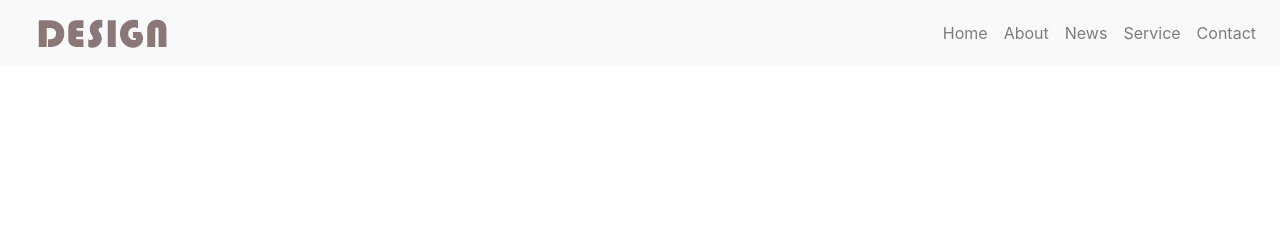
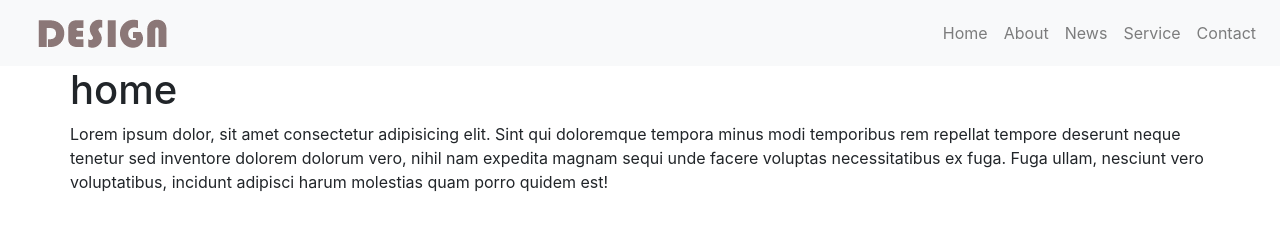
Before and after one commit to Taddycat00/0803test, a plain HTML site: page index.html in a window 1280 px wide. Drawn offline with nearby package versions, Linux system fonts and the light colour scheme.

Commit message:
edit1-0803

```diff
--- a/index.html
+++ b/index.html
@@ -19,6 +19,7 @@
 <body>
 
     <!-- ↓ 網頁結構撰寫區 -->
+     <!-- 選單區 -->
     <nav class="navbar navbar-expand-lg navbar-light bg-light">
         <a class="navbar-brand" href="#"></a>
         <img src="/images/logo.png" alt="logo">
@@ -49,9 +50,23 @@
                 </li>
 
             </ul>
-
         </div>
     </nav>
+     <!-- 選單區 -->
+      <!-- 區塊名稱 -->
+    <sec id="Home">
+        <!-- 區塊內容 -->
+        <div class="container">
+            <div class="row">
+                <div class="txt-bg">
+                    <h1>home</h1>
+                    <p>Lorem ipsum dolor, sit amet consectetur adipisicing elit. Sint qui doloremque tempora minus modi temporibus rem repellat tempore deserunt neque tenetur sed inventore dolorem dolorum vero, nihil nam expedita magnam sequi unde facere voluptas necessitatibus ex fuga. Fuga ullam, nesciunt vero voluptatibus, incidunt adipisci harum molestias quam porro quidem est!</p>
+                </div>
+            </div>
+        </div>
+
+
+    </sec>
     <!-- ↑ 網頁結構撰寫區 -->
 
     <!-- JS -->
```
